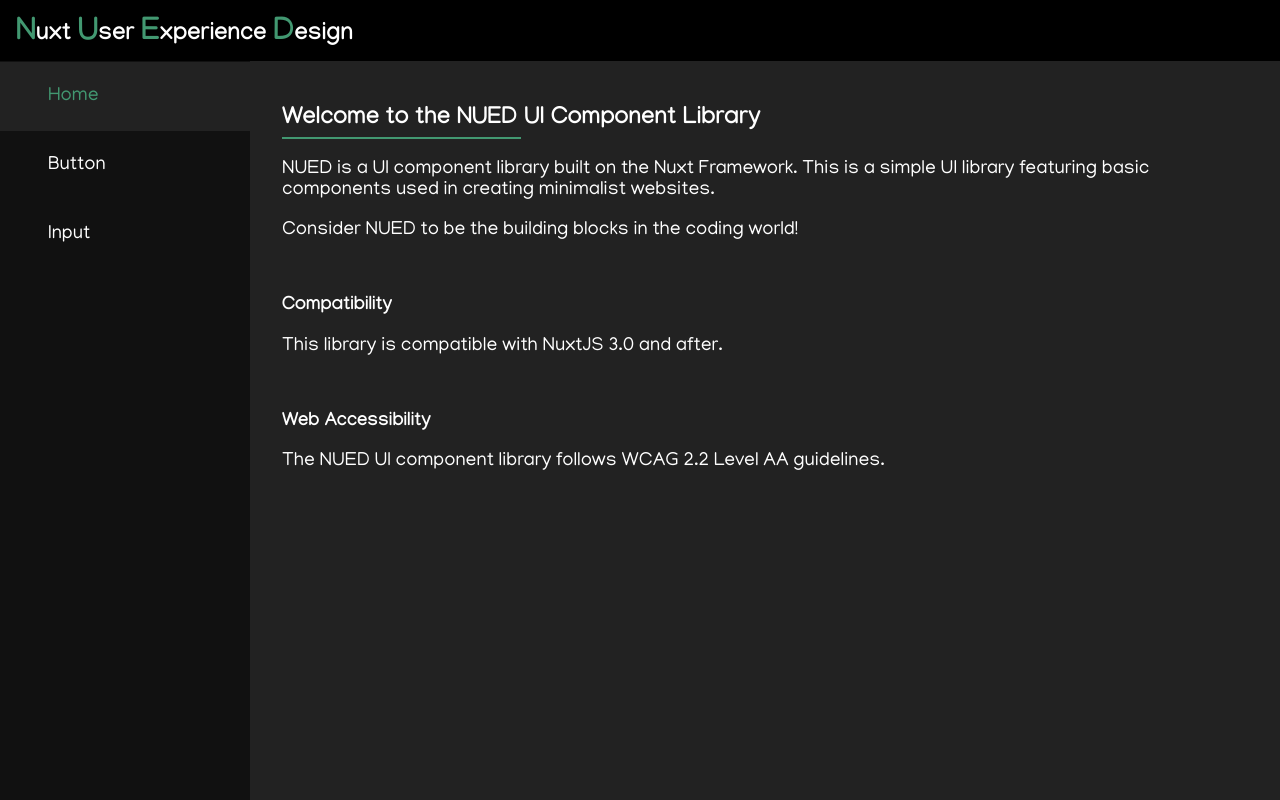
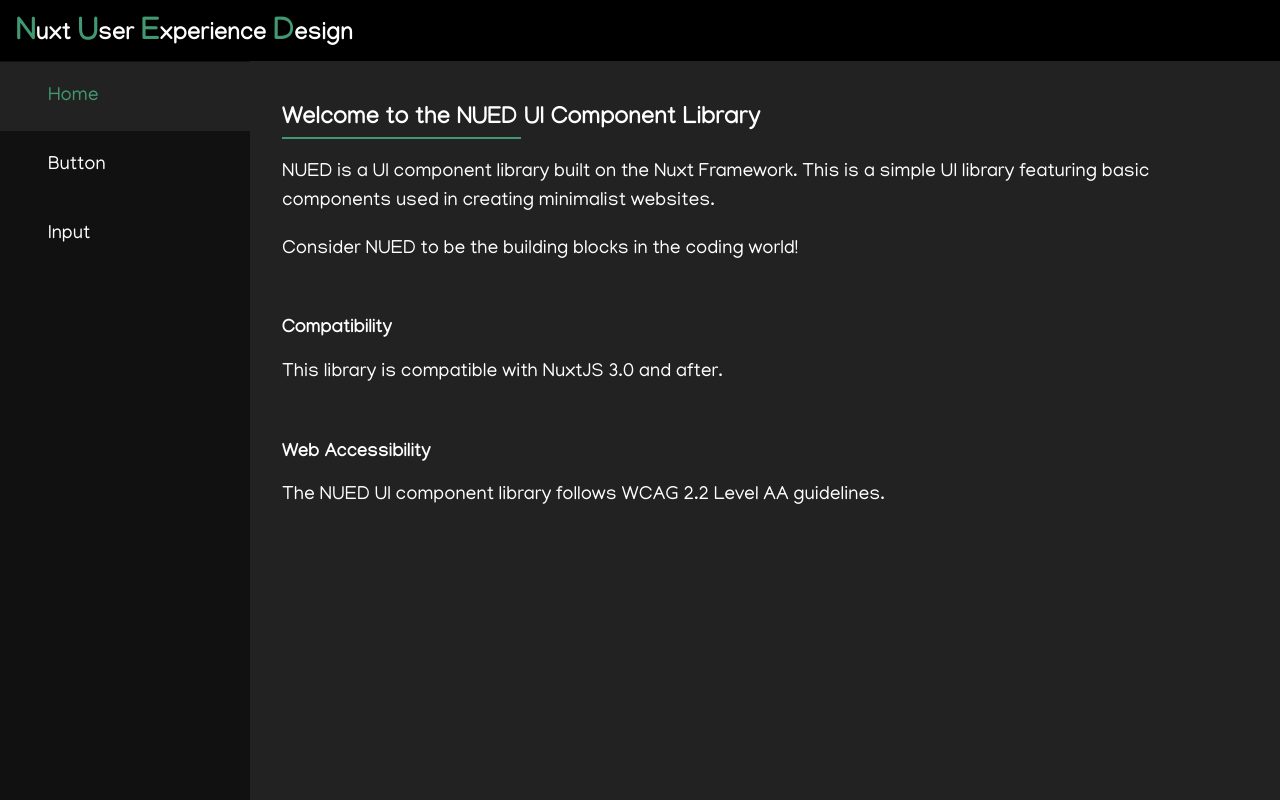
Before and after one commit to derrain/ui-library, a Nuxt app: page / in a window 1280 px wide. Built offline with nearby package versions, Linux system fonts and the light colour scheme.

Commit message:
Enhanced Button component description

```diff
--- a/playground/app.vue
+++ b/playground/app.vue
@@ -67,6 +67,7 @@
       font-size: 1.2rem;
       font-weight: 400;
       margin-top: 0;
+      line-height: 1.5;
     }
   }
 </style>
--- a/playground/pages/button.vue
+++ b/playground/pages/button.vue
@@ -4,7 +4,7 @@
   import { Button } from '~~/src';
 
   const componentTitle = 'Button';
-  const componentDescription = 'A customisable button.';
+  const componentDescription = 'A customizable button component with different sizes, status variants and the ability to disable.';
 
   const model = ref({
     size: 'medium',
```
